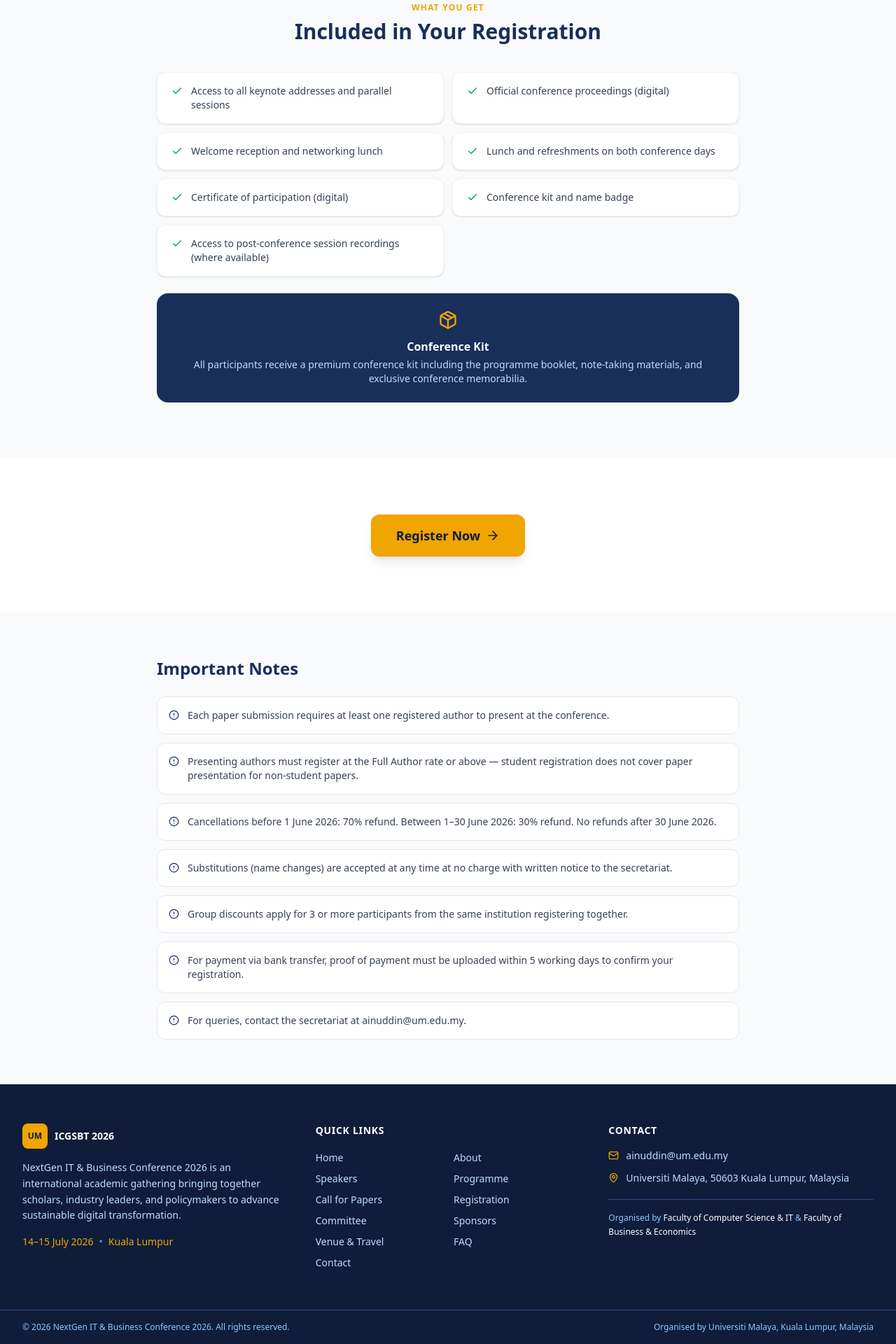
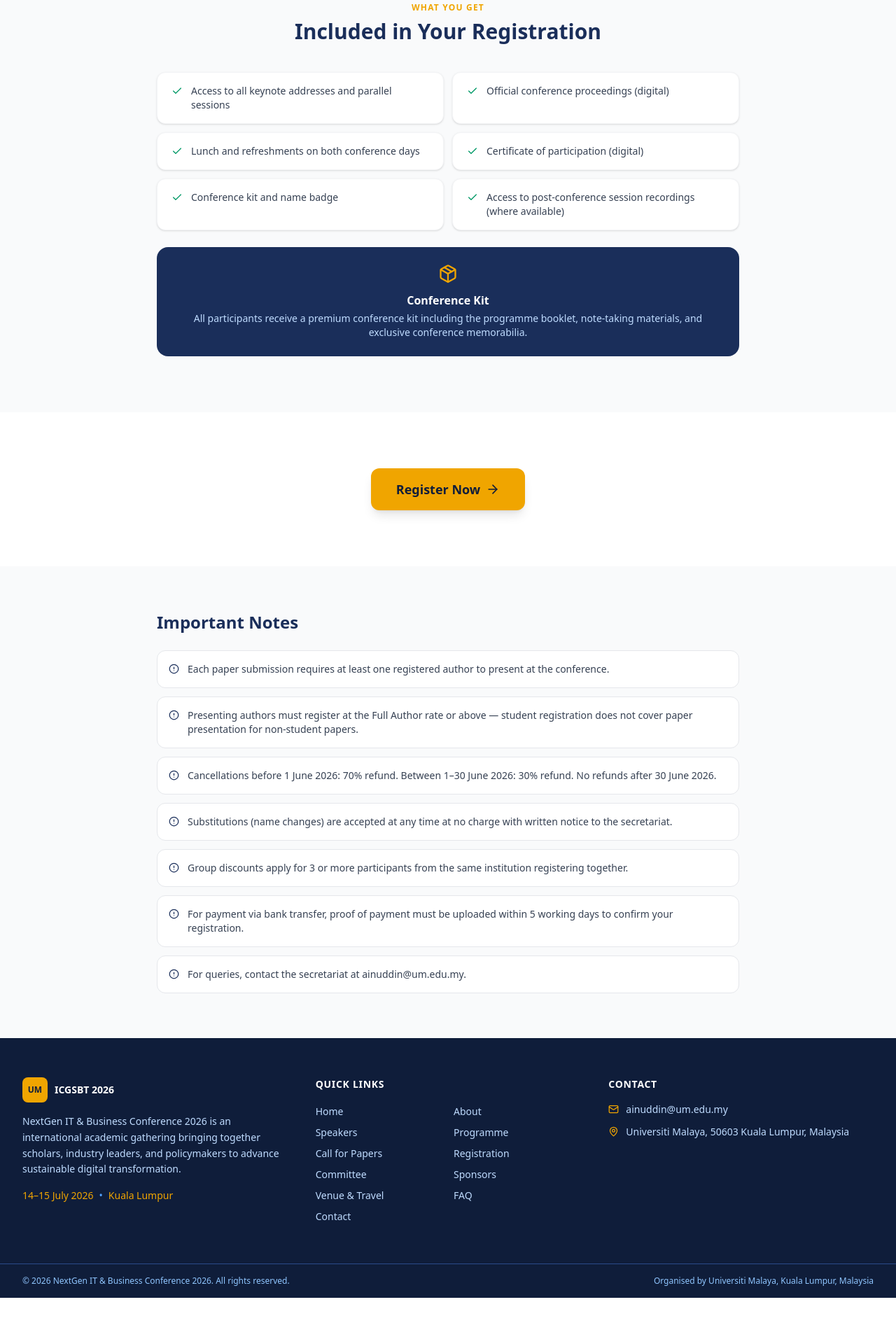
Before and after one commit to adamarbain/International-Conference-Nextgen-2026, a Next.js app: page /registration in a window 1280 px wide. Shown: the part 1483-3403 px from the top of the page at 70% size. After the commit the page ends 3337 px from the top, so only its background shows below. Built offline with nearby package versions, Linux system fonts and the light colour scheme.

Commit message:
Refactor contact page and footer components; update committee member role

```diff
--- a/src/app/contact/page.tsx
+++ b/src/app/contact/page.tsx
@@ -85,7 +85,7 @@ export default function ContactPage() {
           </motion.div>
 
           {/* ── Organiser Info ─────────────────────────────────────────── */}
-          <motion.div
+          {/* <motion.div
             variants={prefersReducedMotion ? {} : fadeUp}
             initial="hidden"
             whileInView="visible"
@@ -115,7 +115,7 @@ export default function ContactPage() {
                 </p>
               </div>
             </div>
-          </motion.div>
+          </motion.div> */}
 
           {/* ── Contact Form ───────────────────────────────────────────── */}
           <div className="max-w-3xl mx-auto">
--- a/src/app/registration/page.tsx
+++ b/src/app/registration/page.tsx
@@ -15,7 +15,7 @@ import {
 const inclusions = [
   "Access to all keynote addresses and parallel sessions",
   "Official conference proceedings (digital)",
-  "Welcome reception and networking lunch",
+  // "Welcome reception and networking lunch",
   "Lunch and refreshments on both conference days",
   "Certificate of participation (digital)",
   "Conference kit and name badge",
--- a/src/components/Footer.tsx
+++ b/src/components/Footer.tsx
@@ -84,7 +84,7 @@ export default function Footer() {
                 <span>{seminarInfo.address}</span>
               </li>
             </ul>
-            <div className="mt-5 pt-4 border-t border-navy-light">
+            {/* <div className="mt-5 pt-4 border-t border-navy-light">
               <p className="text-xs text-blue-300 leading-relaxed">
                 Organised by{" "}
                 <span className="text-white font-medium">
@@ -95,7 +95,7 @@ export default function Footer() {
                   {seminarInfo.organiserFaculties[1]}
                 </span>
               </p>
-            </div>
+            </div> */}
           </div>
         </div>
       </div>
--- a/src/data/seminar.ts
+++ b/src/data/seminar.ts
@@ -679,7 +679,7 @@ export const committeeGroups: CommitteeGroup[] = [
       {
         id: "p3",
         name: "Dr. Goh Jin Yu",
-        role: "Colnet International",
+        role: "Executive Director, Colnet International",
         institution: "Colnet International",
         image: "/goh-jin-yu.jpg",
       },
```
